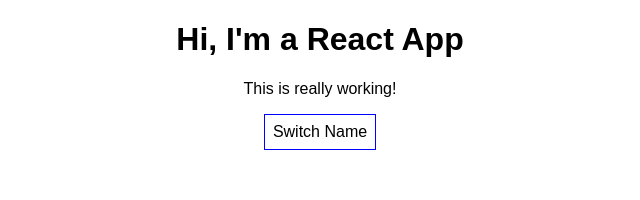
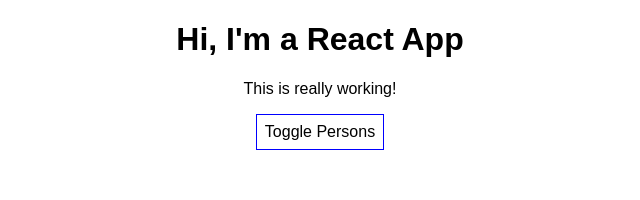
Before and after one commit to vipham258/ReactLearning, a React (Create React App) app: page / in a window 1280 px wide. Shown: the top 200 px of the page, without its empty margins (320-960 px from the left). Built offline with nearby package versions, Linux system fonts and the light colour scheme.

Commit message:
The Javascripts way for persons

```diff
--- a/src/App.js
+++ b/src/App.js
@@ -48,15 +48,9 @@
       padding: "8px",
       cursor: "pointer"
     };
-
-    return (
-      <div className="App">
-        <h1>Hi, I'm a React App</h1>
-        <p>This is really working!</p>
-        <button style={style} onClick={this.togglePersonsHandler}>
-          Switch Name
-        </button>
-        {this.state.showPersons ? (
+    let persons = null;
+    if (this.state.showPersons) {
+      persons = (
         <div>
           <Person
             name={this.state.persons[0].name}
@@ -75,7 +69,17 @@
             age={this.state.persons[2].age}
           />
         </div>
-        ) : null}
+      );
+    }
+
+    return (
+      <div className="App">
+        <h1>Hi, I'm a React App</h1>
+        <p>This is really working!</p>
+        <button style={style} onClick={this.togglePersonsHandler}>
+          Toggle Persons
+        </button>
+        {persons}
       </div>
     );
     // return React.createElement('div', {className: 'App'}, React.createElement('h1', null, 'Does this work now?'));
```
Lines whose indentation alone changed are shown as unchanged.
